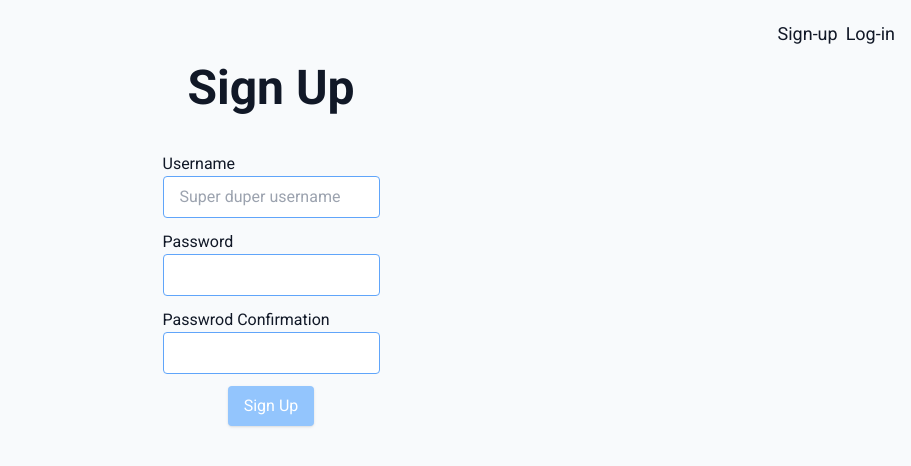
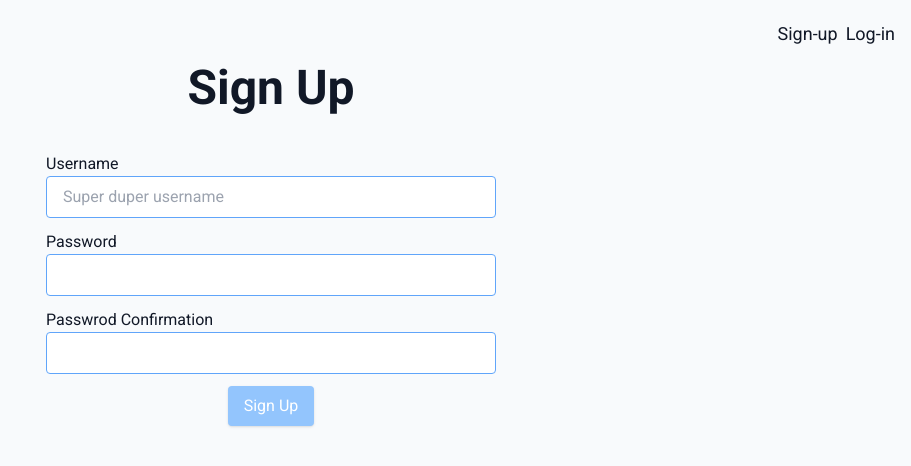
Before and after one commit to JaeHyunLee123/simple-social-media-web, a Next.js app: page /create-account in a window 1280 px wide. Shown: the top 466 px of the page, without its empty margins (369-1280 px from the left). Built offline with nearby package versions, Linux system fonts and the light colour scheme.

Commit message:
fix: add password type to password confirmation button

```diff
--- a/components/input.tsx
+++ b/components/input.tsx
@@ -11,7 +11,6 @@ interface IInputProps {
   onChange?: ChangeEventHandler<HTMLInputElement>;
   placeholder?: string;
   errorMessage?: string;
-  [key: string]: any;
 }
 
 const Input = ({
@@ -23,14 +22,12 @@ const Input = ({
   onChange,
   isError = false,
   errorMessage,
-  ...rest
 }: IInputProps) => {
   return (
-    <div className="flex flex-col">
+    <div className="flex flex-col w-full">
       <label htmlFor={name}>{label}</label>
       <input
         {...register}
-        {...rest}
         id={name}
         placeholder={placeholder}
         onChange={onChange}
--- a/pages/create-account.tsx
+++ b/pages/create-account.tsx
@@ -48,7 +48,7 @@ export default () => {
         <h1 className="font-bold text-5xl mb-10">Sign Up</h1>
         <form
           onSubmit={handleSubmit(onValid)}
-          className="flex flex-col items-center space-y-3"
+          className="flex flex-col items-center space-y-3 w-4/5 max-w-[450px]"
         >
           <Input
             name="username"
@@ -106,6 +106,7 @@ export default () => {
             })}
             isError={!!errors.passwordConfirm}
             errorMessage={errors?.passwordConfirm?.message}
+            type="password"
           />
 
           <button className="text-white shadow px-4 py-2 bg-blue-300 rounded">
--- a/pages/log-in.tsx
+++ b/pages/log-in.tsx
@@ -53,7 +53,7 @@ export default () => {
         <h1 className="font-bold text-5xl mb-10">Log In</h1>
         <form
           onSubmit={handleSubmit(onValid)}
-          className="flex flex-col items-center space-y-3"
+          className="flex flex-col items-center space-y-3 w-4/5 max-w-[450px]"
         >
           <Input
             name="username"
```
